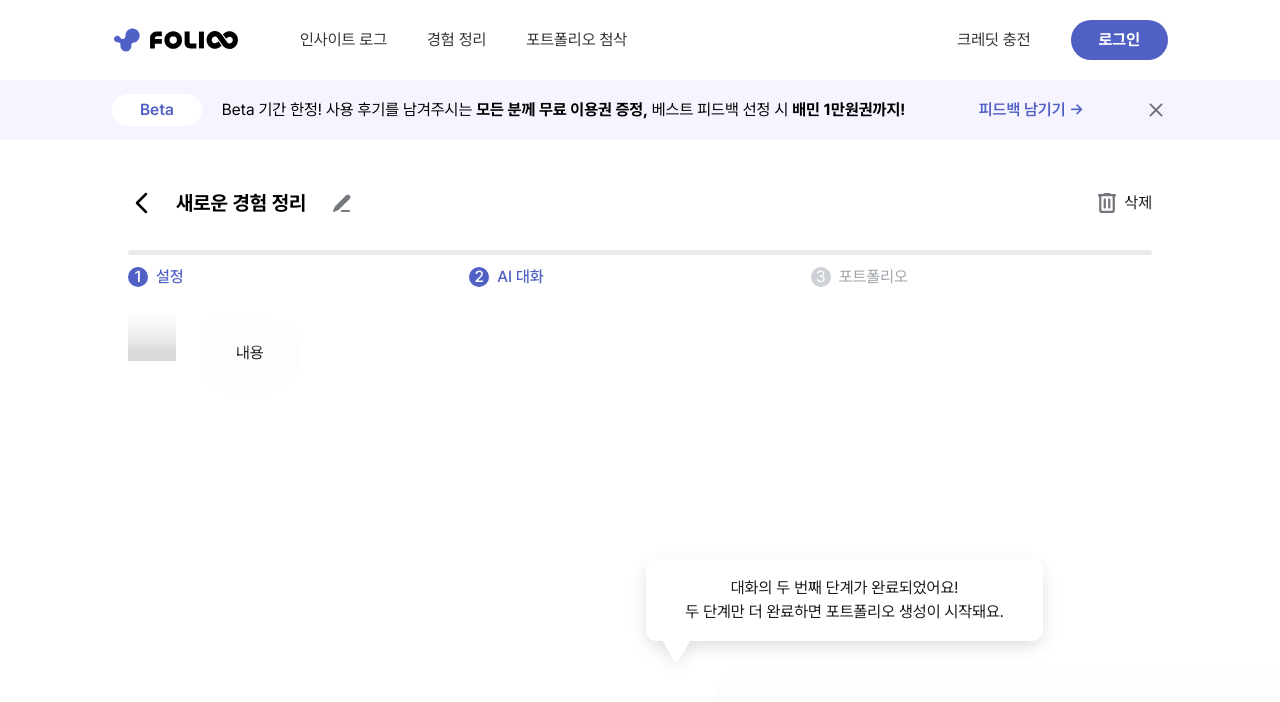
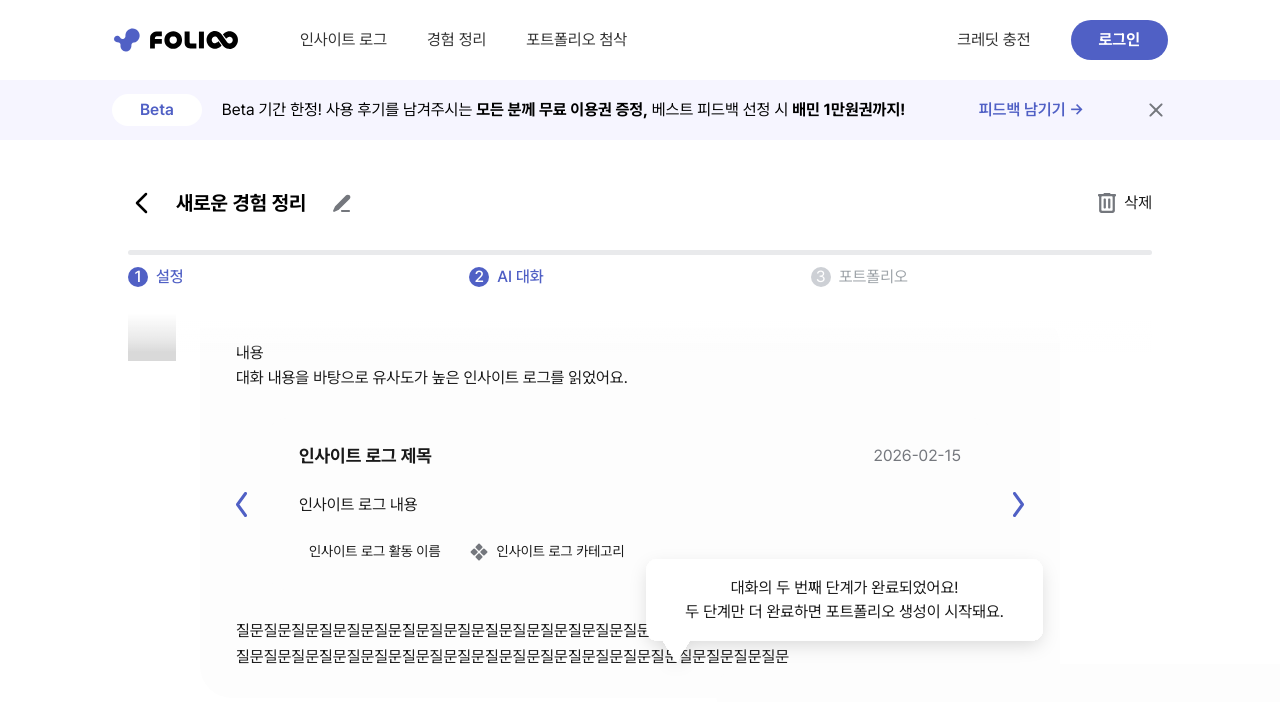
Before and after one commit to Teamie71/folioo-front, a Next.js app: page /experience/settings/1/chat in a window 1280 px wide. Shown: the top 702 px of the page. Built offline with nearby package versions, Linux system fonts and the light colour scheme.

Commit message:
✨ Feat: 연관 로그 채팅 구현

```diff
--- /dev/null
+++ b/src/features/experience/chat/components/ChatAnalogs.tsx
@@ -0,0 +1,34 @@
+import { LogCard } from '@/features/log/components/LogCard';
+import { ChevronLeftIcon } from '@/components/icons/ChevronLeftIcon';
+import { ChevronColorLeftIcon } from '@/components/icons/ChevronColorLeftIcon';
+
+export const ChatAnalogs = () => {
+  return (
+    <div className='flex flex-col gap-[1.75rem]'>
+      <p className='text-[1rem] leading-[160%] text-[#1A1A1A]'>
+        대화 내용을 바탕으로 유사도가 높은 인사이트 로그를 읽었어요.
+      </p>
+
+      {/* 인사이트 로그 카드 */}
+      <div className='flex w-full items-center gap-[1.25rem]'>
+        <ChevronColorLeftIcon />
+        <div className='w-full min-w-0 flex-1'>
+          <LogCard
+            title='인사이트 로그 제목'
+            date='2026-02-15'
+            content='인사이트 로그 내용'
+            activityName='인사이트 로그 활동 이름'
+            category='인사이트 로그 카테고리'
+          />
+        </div>
+        <div className='rotate-180'>
+          <ChevronColorLeftIcon />
+        </div>
+      </div>
+
+      <p className='text-[1rem] leading-[160%] text-[#1A1A1A]'>
+        질문질문질문질문질문질문질문질문질문질문질문질문질문질문질문질문질문질문질문질문질문질문질문질문질문질문질문질문질문질문질문질문질문질문질문질문질문질문질문질문질문질문질문질문질문질문질문질문
+      </p>
+    </div>
+  );
+};
--- a/src/features/experience/chat/components/ChatMessageSection.tsx
+++ b/src/features/experience/chat/components/ChatMessageSection.tsx
@@ -1,3 +1,5 @@
+import { ChatAnalogs } from './ChatAnalogs';
+
 export type ChatMessage = {
   role: 'ai' | 'user';
   content: string;
@@ -33,12 +35,13 @@ export function ChatMessageSection({
               <button
                 key={`ai-${index}`}
                 type='button'
-                className='flex w-full cursor-pointer gap-[1.5rem] text-left'
+                className='flex cursor-pointer gap-[1.5rem] text-left'
                 onClick={onAIMessageClick}
               >
                 <div className='h-[3rem] w-[3rem] flex-shrink-0 bg-[#D9D9D9]' />
-                <div className='font-regular whitespace-pre-wrap rounded-tl-[0.25rem] rounded-tr-[2rem] rounded-br-[2rem] rounded-bl-[2rem] border border-[#CDD0D5] bg-[#FDFDFD] px-[2.25rem] py-[1.75rem] text-[1rem] text-[#1A1A1A] shadow-[0px_4px_8px_0px_#00000033]'>
+                <div className='font-regular max-w-[53.75rem] rounded-tl-[0.25rem] rounded-tr-[2rem] rounded-br-[2rem] rounded-bl-[2rem] border border-[#CDD0D5] bg-[#FDFDFD] px-[2.25rem] py-[1.75rem] text-[1rem] whitespace-pre-wrap text-[#1A1A1A] shadow-[0px_4px_8px_0px_#00000033]'>
                   {msg.content}
+                  <ChatAnalogs />
                 </div>
               </button>
             ) : (
@@ -48,7 +51,7 @@ export function ChatMessageSection({
                 className='flex w-full cursor-pointer justify-end text-left'
                 onClick={onUserMessageClick}
               >
-                <div className='font-regular mr-[0.5rem] max-w-[53.75rem] whitespace-pre-wrap rounded-tl-[2rem] rounded-tr-[0.25rem] rounded-br-[2rem] rounded-bl-[2rem] border border-none bg-[#F6F5FF] px-[2.25rem] py-[1.75rem] text-[1rem] text-[#1A1A1A] shadow-[0px_4px_8px_0px_#00000033]'>
+                <div className='font-regular mr-[0.5rem] max-w-[53.75rem] rounded-tl-[2rem] rounded-tr-[0.25rem] rounded-br-[2rem] rounded-bl-[2rem] border border-none bg-[#F6F5FF] px-[2.25rem] py-[1.75rem] text-[1rem] whitespace-pre-wrap text-[#1A1A1A] shadow-[0px_4px_8px_0px_#00000033]'>
                   {msg.content}
                 </div>
               </button>
```
